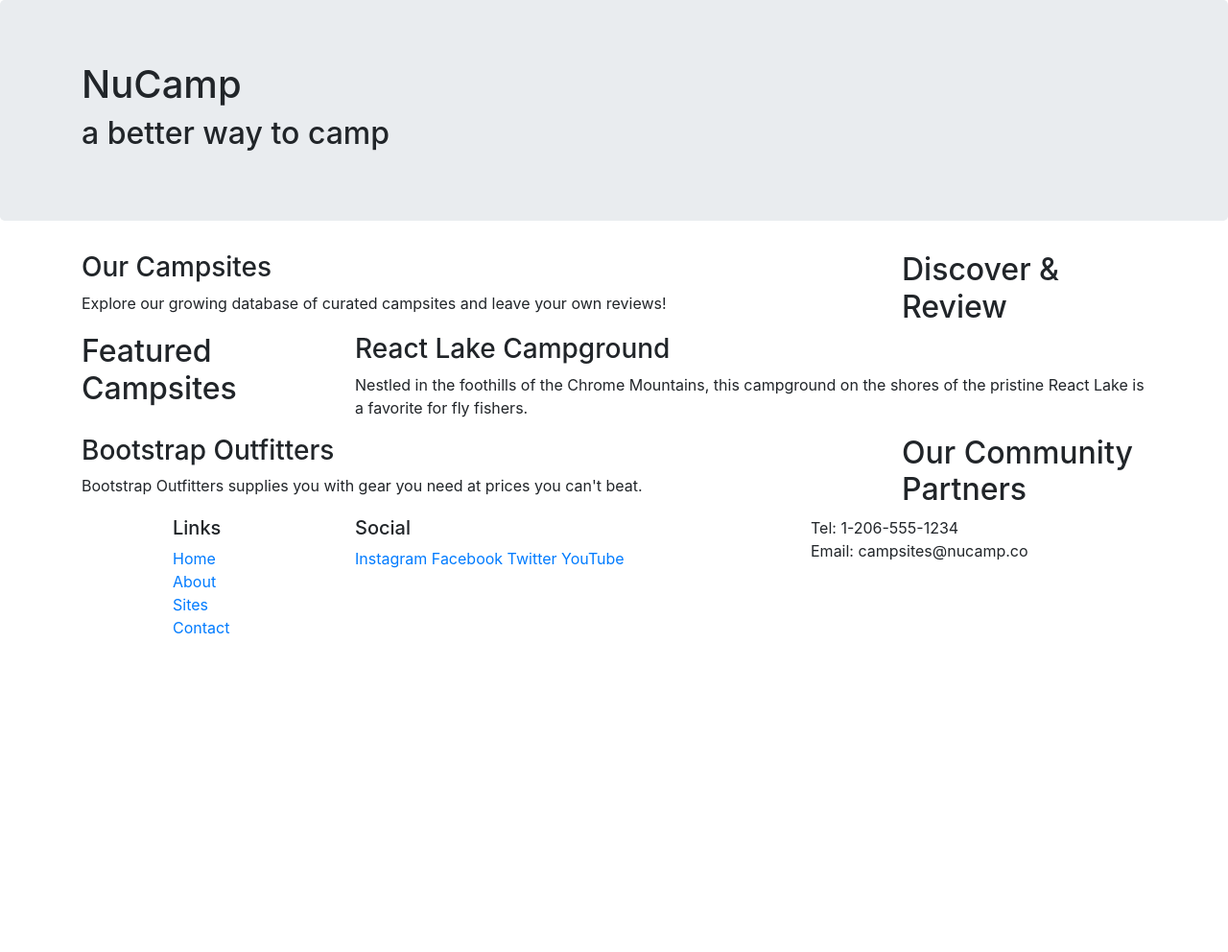
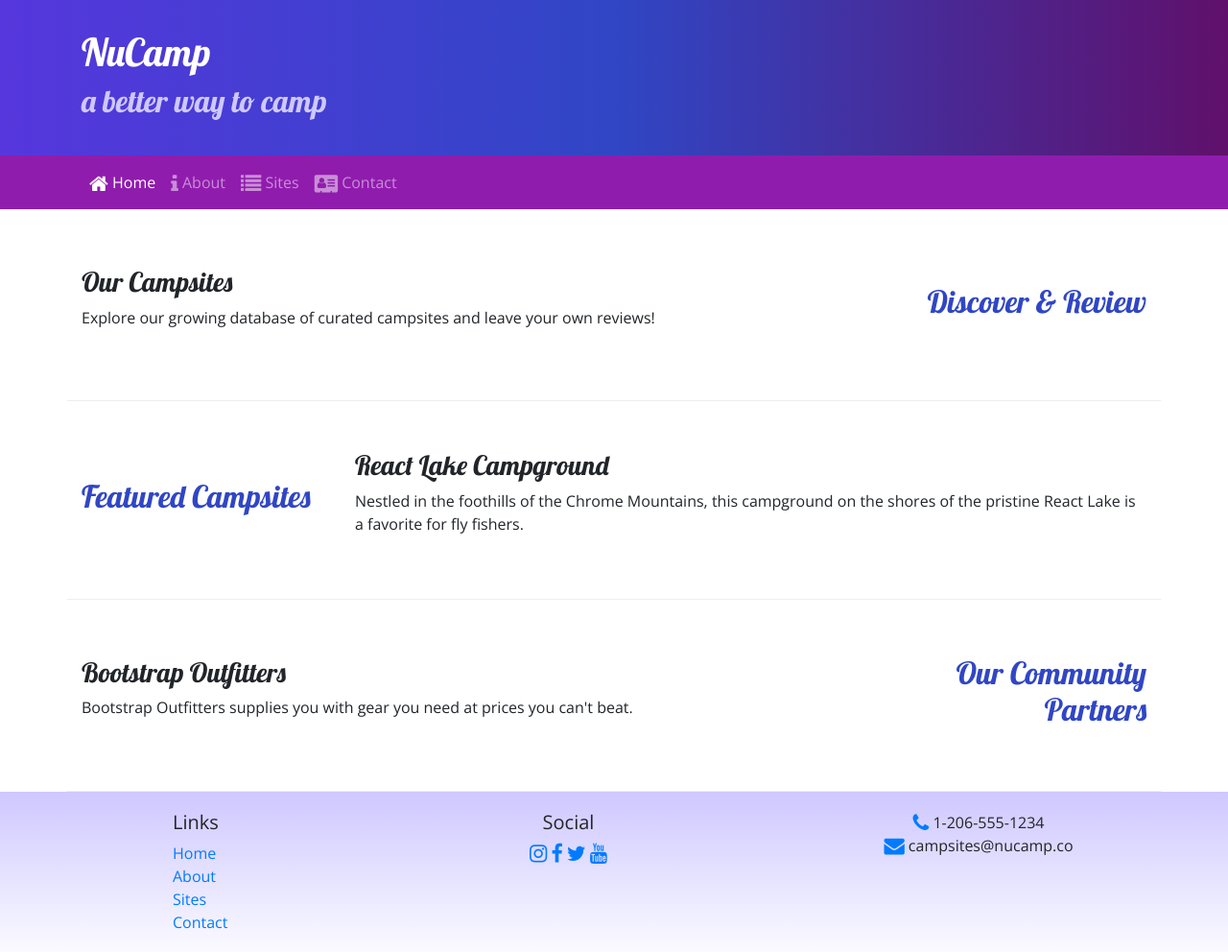
Before and after one commit to emily719/bootstrap-grid, a website: page index.html in a window 1280 px wide. Shown: the whole page at 96% size. Before the commit the page ends 800 px from the top, so only its background shows below. Drawn offline with nearby package versions, Linux system fonts and the light colour scheme.

Commit message:
Icon Fonts

```diff
--- /dev/null
+++ b/css/styles.css
@@ -0,0 +1,37 @@
+body {
+    font-family: "Open Sans", sans-serif;
+}
+
+h1, h2, h3 {
+    font-family: "Lobster", cursive;
+}
+
+h2 {
+    color: #3046C5;
+}
+
+header h2 {
+    color: #CEC8FF;
+}
+
+footer {
+    background-image: linear-gradient(#CEC8FF, white);
+    padding: 20px 0;
+}
+
+.jumbotron {
+    margin: 0;
+    padding: 30px;
+    background-image: linear-gradient(to right, #5637DD, #3046C5, #60106B);
+    color: white;
+}
+
+.row-content {
+    padding: 50px 0;
+    border-bottom: 1px ridge;
+    min-height: 200px;
+}
+
+.navbar {
+    background-color: #901CAD;
+}
--- a/index.html
+++ b/index.html
@@ -9,12 +9,16 @@
     <!-- Bootstrap CSS -->
     <link rel="stylesheet" href="node_modules/bootstrap/dist/css/bootstrap.min.css" />
 
+    <!-- Additional CSS must be placed after Bootstrap CSS -->
+    <link rel="stylesheet" href="node_modules/font-awesome/css/font-awesome.min.css" />
+    <link rel="stylesheet" href="https://fonts.googleapis.com/css?family=Lobster|Open+Sans" />
+    <link rel="stylesheet" href="css/styles.css" />
     <title>NuCamp: A Better Way To Camp</title>
 </head>
 
 <body>
 
-    <header class="jumbotron">
+    <header class="jumbotron jumbotron-fluid">
         <div class="container">
             <div class="row">
                 <div class="col">
@@ -24,35 +28,55 @@
             </div>
         </div>
     </header>
-
+    <nav class="navbar navbar-expand-sm navbar-dark sticky-top">
         <div class="container">
-        <div class="row">
+            <button class="navbar-toggler" type="button" data-toggle="collapse" data-target="#nucampNavbar">
+                <span class="navbar-toggler-icon"></span>
+            </button>
+            <div class="collapse navbar-collapse" id="#nucampNavbar">
+                <ul class="navbar-nav">
+                    <li class="nav-item active"><a class="nav-link" href="#"><i class="fa fa-home fa-lg"></i> Home</a>
+                    </li>
+                    <li class="nav-item"><a class="nav-link" href="aboutus.html"><i
+                                class="fa fa-info fa-lg"></i> About</a></li>
+                    <li class="nav-item"><a class="nav-link" href="#"><i class="fa fa-list fa-lg"></i> Sites</a></li>
+                    <li class="nav-item"><a class="nav-link" href="#"><i
+                                class="fa fa-address-card fa-lg"></i> Contact</a></li>
+                </ul>
+            </div>
+        </div>
+    </nav>
+    <div class="container">
+        <div class="row row-content align-items-center">
             <div class="col-sm-4 order-sm-last col-md-3">
-                <h2>Discover & Review</h2>
+                <h2 class="text-sm-right">Discover & Review</h2>
             </div>
             <div class="col">
                 <h3>Our Campsites</h3>
-                <p>Explore our growing database of curated campsites and leave your own reviews!</p>
+                <p class="d-none d-sm-block">Explore our growing database of curated campsites and leave your own
+                    reviews!</p>
             </div>
         </div>
 
-        <div class="row">
+        <div class="row row-content align-items-center">
             <div class="col-sm-4 col-md-3">
                 <h2>Featured Campsites</h2>
             </div>
             <div class="col">
                 <h3>React Lake Campground</h3>
-                <p>Nestled in the foothills of the Chrome Mountains, this campground on the shores of the pristine React Lake is a favorite for fly fishers.</p>
+                <p class="d-none d-sm-block">Nestled in the foothills of the Chrome Mountains, this campground on the
+                    shores of the pristine React Lake is a favorite for fly fishers.</p>
             </div>
         </div>
 
-        <div class="row">
+        <div class="row row-content align-items-center">
             <div class="col-sm-4 order-sm-last col-md-3">
-                <h2>Our Community Partners</h2>
+                <h2 class="text-sm-right">Our Community Partners</h2>
             </div>
             <div class="col">
                 <h3>Bootstrap Outfitters</h3>
-                <p>Bootstrap Outfitters supplies you with gear you need at prices you can't beat.</p>
+                <p class="d-none d-sm-block">Bootstrap Outfitters supplies you with gear you need at prices you can't
+                    beat.</p>
             </div>
         </div>
     </div>
@@ -64,21 +88,21 @@
                     <h5>Links</h5>
                     <ul class="list-unstyled">
                         <li><a href="#">Home</a></li>
-                        <li><a href="#">About</a></li>
+                        <li><a href="aboutus.html">About</a></li>
                         <li><a href="#">Sites</a></li>
                         <li><a href="#">Contact</a></li>
                     </ul>
                 </div>
-                <div class="col-6 col-sm-5">
+                <div class="col-6 col-sm-5 text-center">
                     <h5>Social</h5>
-                    <a href="http://instagram.com/">Instagram</a>
-                    <a href="http://facebook.com/">Facebook</a>
-                    <a href="http://twitter.com/">Twitter</a>
-                    <a href="http://youtube.com/">YouTube</a>
+                    <a href="http://instagram.com/"><i class="fa fa-instagram fa-lg"></i></a>
+                    <a href="http://facebook.com/"><i class="fa fa-facebook fa-lg"></i></a>
+                    <a href="http://twitter.com/"><i class="fa fa-twitter fa-lg"></i></a>
+                    <a href="http://youtube.com/"><i class="fa fa-youtube fa-lg"></i></a>
                 </div>
-                <div class="col-sm-4">
-                    Tel: 1-206-555-1234<br />
-                    Email: campsites@nucamp.co
+                <div class="col-sm-4 text-center">
+                    <i class="fa fa-phone fa-lg text-primary"></i> 1-206-555-1234<br />
+                    <i class="fa fa-envelope fa-lg text-primary"></i> campsites@nucamp.co
                 </div>
     </footer>
     <!-- jQuery must come first, then Popper.js, then the Bootstrap JavaScript plugins.-->
--- a/package.json
+++ b/package.json
@@ -15,6 +15,7 @@
   },
   "dependencies": {
     "bootstrap": "^4.5.2",
+    "font-awesome": "^4.7.0",
     "jquery": "^3.5.1",
     "popper.js": "^1.16.1"
   }
```
Also changed, not shown: aboutus.html (added, +119 -0 lines), 1 other file. Lines whose indentation alone changed are shown as unchanged.
